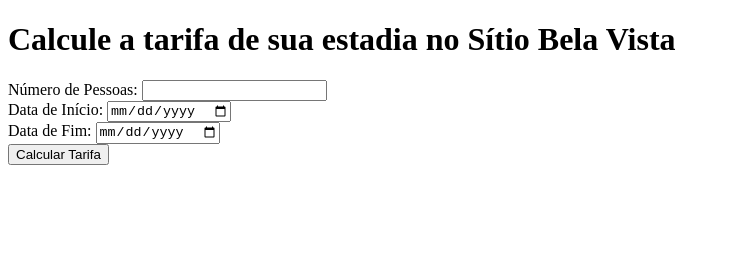
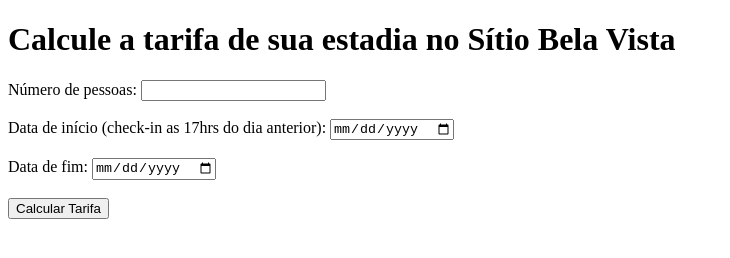
Before and after one commit to nathalia-lima-oliveira/belavista.github.io, a plain HTML site: page index.html in a window 1280 px wide. Shown: the whole page, without its empty margins (0-730 px from the left). Drawn offline with Linux system fonts and the light colour scheme.

Commit message:
Update index.html

```diff
--- a/index.html
+++ b/index.html
@@ -8,14 +8,14 @@
 <body>
     <h1>Calcule a tarifa de sua estadia no Sítio Bela Vista</h1>
     <form id="rentalForm">
-        <label for="numPeople">Número de Pessoas:</label>
-        <input type="number" id="numPeople" min="1" required><br>
+        <label for="numPeople">Número de pessoas:</label>
+        <input type="number" id="numPeople" min="1" required><br><br>
 
-        <label for="startDate">Data de Início:</label>
-        <input type="date" id="startDate" required><br>
+        <label for="startDate">Data de início (check-in as 17hrs do dia anterior):</label>
+        <input type="date" id="startDate" required><br><br>
 
-        <label for="endDate">Data de Fim:</label>
-        <input type="date" id="endDate" required><br>
+        <label for="endDate">Data de fim:</label>
+        <input type="date" id="endDate" required><br><br>
 
         <button type="submit">Calcular Tarifa</button>
     </form>
```
